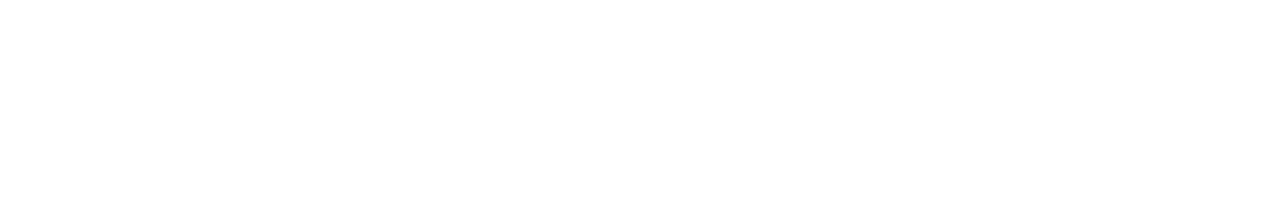
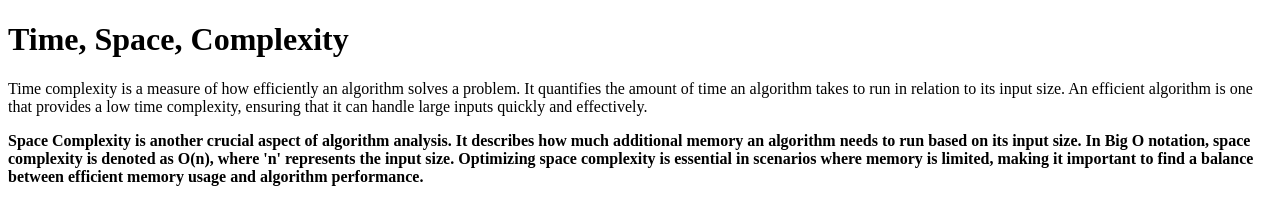
Before and after one commit to acciojob/time-and-space-complexity-PradeepThirvaskur, a website: page main.html in a window 1280 px wide. Drawn offline with Linux system fonts and the light colour scheme.

Commit message:
created a submission

```diff
--- a/main.html
+++ b/main.html
@@ -3,11 +3,21 @@
 <html>
 
 <head>
+	 <title>Time and Space Complexity</title>
 	<link rel="stylesheet" href="styles.css">
 </head>
 
 <body>
 	<!-- the entire body must be written by student -->
+	<h1>Time, Space, Complexity</h1>
+
+    <p>
+        Time complexity is a measure of how efficiently an algorithm solves a problem. It quantifies the amount of time an algorithm takes to run in relation to its input size. An efficient algorithm is one that provides a low time complexity, ensuring that it can handle large inputs quickly and effectively.
+    </p>
+
+    <p><b>
+        Space Complexity is another crucial aspect of algorithm analysis. It describes how much additional memory an algorithm needs to run based on its input size. In Big O notation, space complexity is denoted as <b>O(n)</b>, where 'n' represents the input size. Optimizing space complexity is essential in scenarios where memory is limited, making it important to find a balance between efficient memory usage and algorithm performance.
+	</b></p>
     <script type="text/javascript" src="./script.js">
 </script>
 
```
